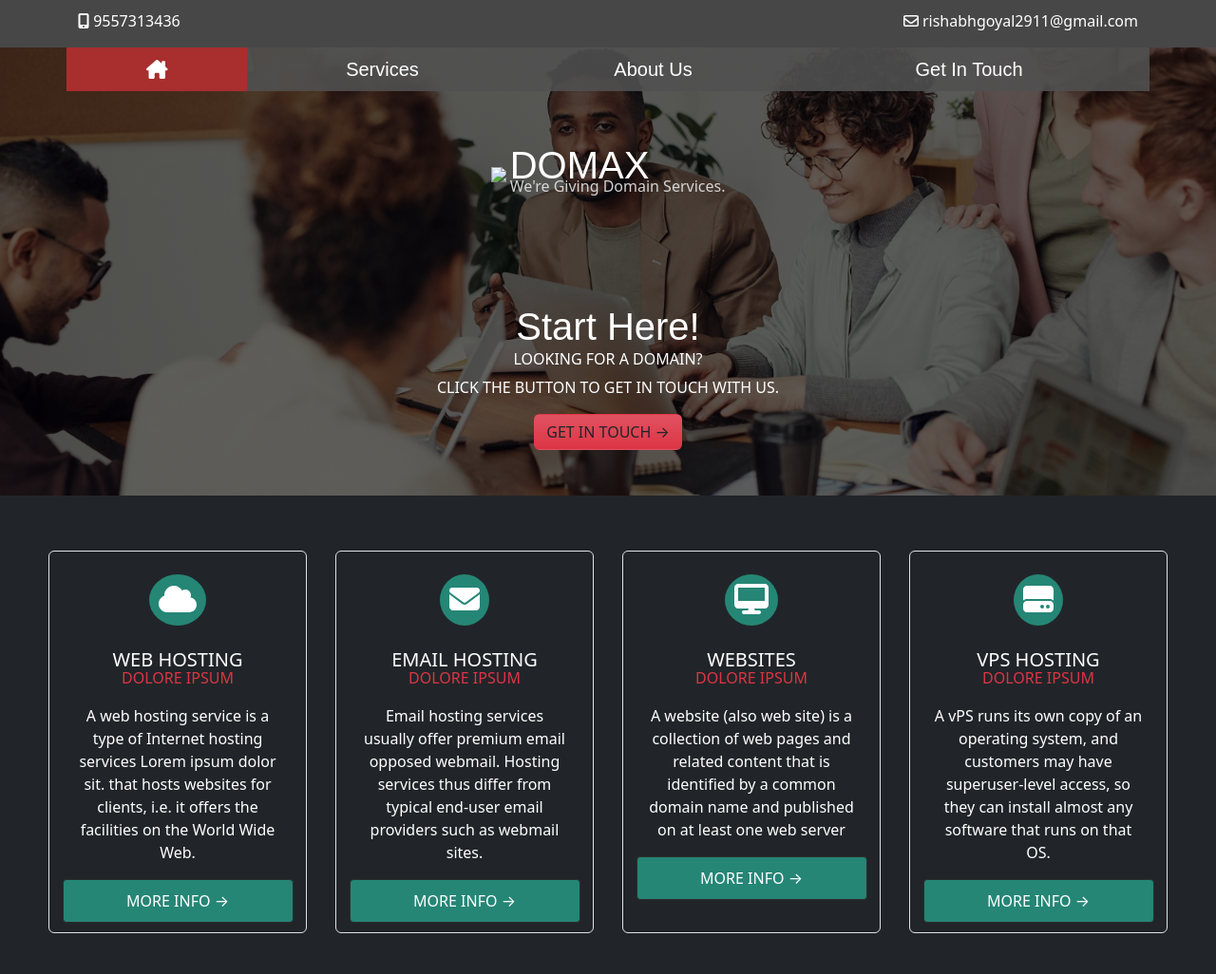
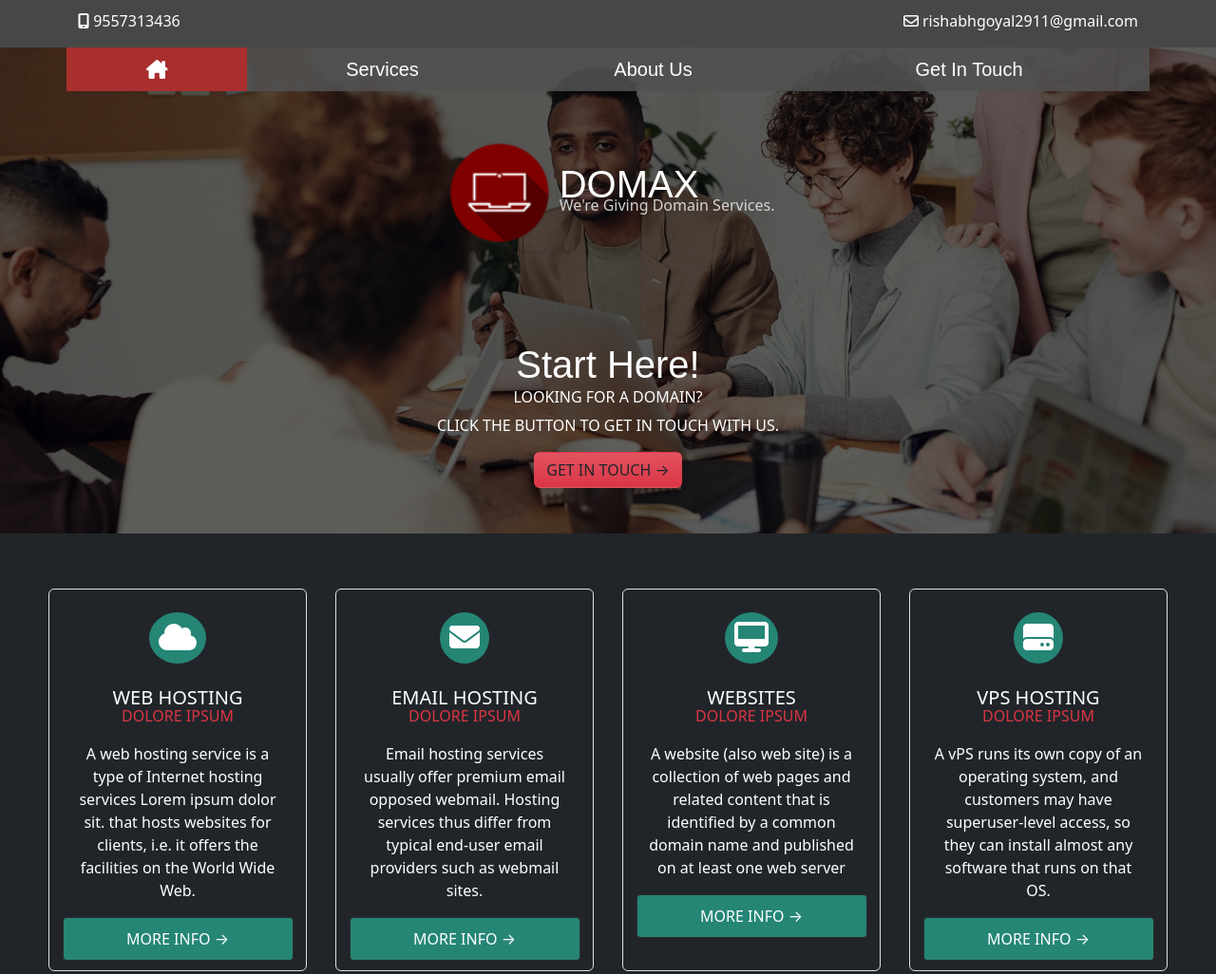
Before and after one commit to Rishabhgoyal0183/Domax, a plain HTML site: page index.html in a window 1280 px wide. Shown: the top 1026 px of the page at 95% size. Drawn offline with nearby package versions, Linux system fonts and the light colour scheme; files that its build step writes are made by us from their sources; files whose address does not match are found by name.

Commit message:
index.html

```diff
--- a/index.html
+++ b/index.html
@@ -3,7 +3,7 @@
 
 <head>
     <title>Domax</title>
-    <link rel="icon" href="resources/logo.png">
+    <link rel="icon" href="logo.png">
     <meta name="viewport" content="width=device-width initial-scale=1">
 
     <script src="https://cdnjs.cloudflare.com/ajax/libs/jquery/3.6.4/jquery.min.js"></script>
@@ -19,7 +19,7 @@
         crossorigin="anonymous" referrerpolicy="no-referrer"></script>
 
     <!-- My CSS -->
-    <link rel="stylesheet" href="resources/Custom.css">
+    <link rel="stylesheet" href="Custom.css">
 
     <meta name="author" content="Rishabh goyal">
     <meta name="description" content="This website is for Domain Services.">
@@ -44,7 +44,7 @@
             </div>
         </nav>
         <div class=" container text-center p-5">
-            <img class="align-middle shadow-sm" src="resources/logo.png" height="120px" />
+            <img class="align-middle shadow-sm" src="logo.png" height="120px" />
             <div class=" align-middle d-inline-block text-white text-start">
                 <span>DOMAX</span>
                 <p id="header_para">We're Giving Domain Services.</p>
@@ -192,7 +192,7 @@
 
   <footer class="bg-dark p-5 text-center">
     <a href="index.html">
-      <img src="resources/logo.png" height="35px">
+      <img src="logo.png" height="35px">
       <label>Domax</label>
     </a>
       <br/><br>
@@ -236,7 +236,7 @@
     </div>
   </div>
 </body>
-<script src="resources/custom.js">
+<script src="custom.js">
 
 
 </script>
```
